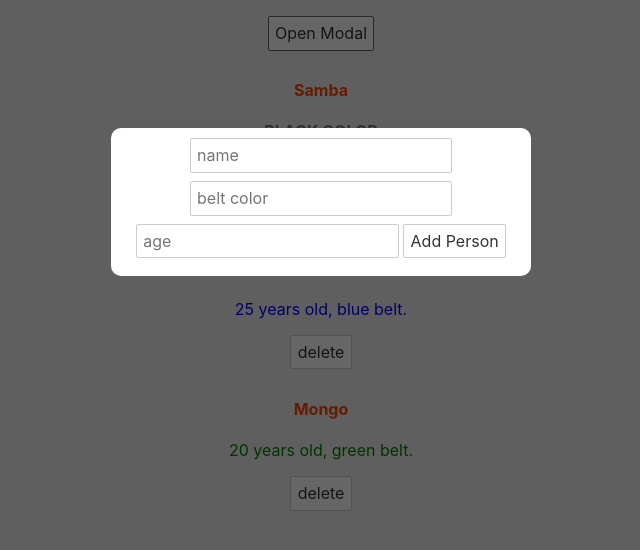
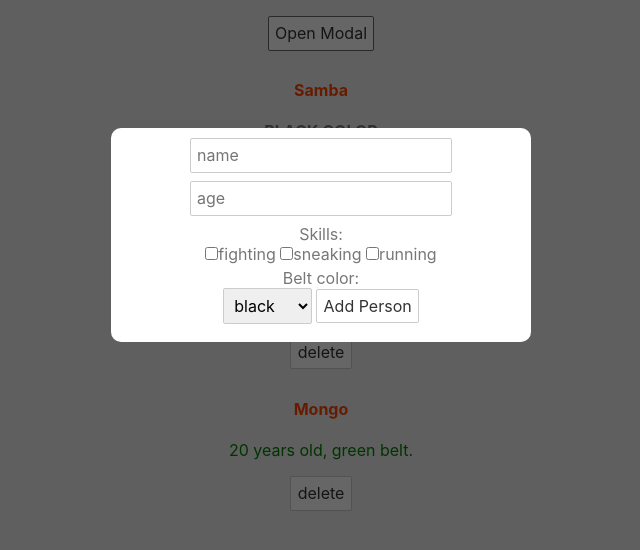
Before and after one commit to SambaLim/Svelte-Tutorial, a Svelte app: page / in a window 1280 px wide. Both pictures are taken after a click on the button "Open Modal". Shown: the top 550 px of the page, without its empty margins (319-959 px from the left). Built offline with nearby package versions, Linux system fonts and the light colour scheme.

Commit message:
16. Forms part2

```diff
--- a/src/AddPersonForm.svelte
+++ b/src/AddPersonForm.svelte
@@ -2,16 +2,29 @@
   let name;
   let beltColor;
   let age;
+  let skills = [];
 
   const handleSubmit = () => {
-    console.log(name, beltColor, age);
+    console.log(name, beltColor, age, skills);
   }
 </script>
 
 <form on:submit|preventDefault={handleSubmit}>
   <input type="text" placeholder="name" bind:value={name}>
-  <input type="text" placeholder="belt color" bind:value={beltColor}>
   <input type="number" placeholder="age" bind:value={age}>
+
+  <label>Skills:</label>
+  <input type="checkbox" bind:group={skills} value="fighting">fighting
+  <input type="checkbox" bind:group={skills} value="sneaking">sneaking
+  <input type="checkbox" bind:group={skills} value="running">running
+
+  <label>Belt color:</label>
+  <select bind:value={beltColor}>
+    <option value="black">black</option>
+    <option value="orange">orange</option>
+    <option value="brown">brown</option>
+    <option value="white">white</option>
+  </select>
   <button>Add Person</button>
 </form>
 
```
